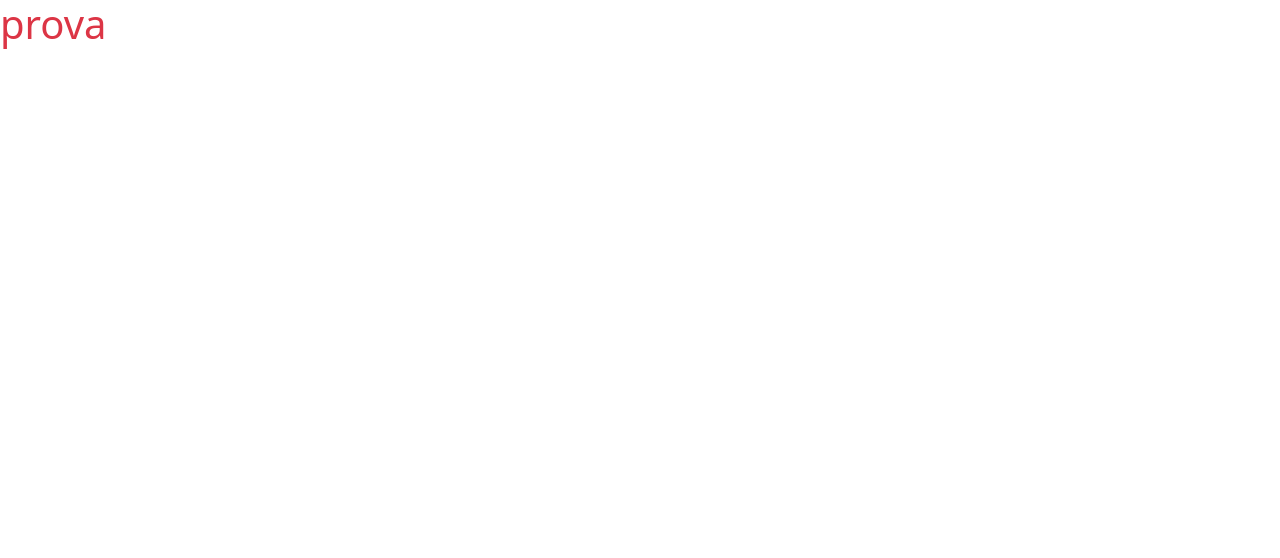
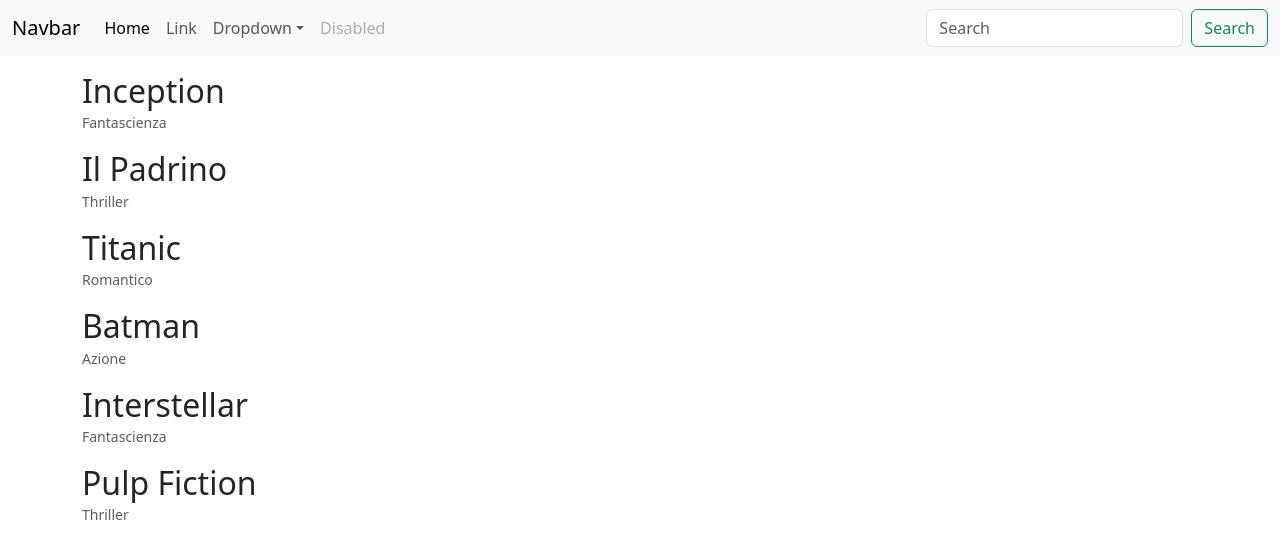
Before and after one commit to angeloren92/react-movie-filter, a React (Vite) app: page / in a window 1280 px wide. Shown: the top 558 px of the page. Built offline with nearby package versions, Linux system fonts and the light colour scheme.

Commit message:
create mail title and genre list

```diff
--- a/src/App.jsx
+++ b/src/App.jsx
@@ -1,4 +1,5 @@
 import AppMain from './components/AppMain'
+import AppHeader from './components/AppHeader'
 
 function App() {
 
@@ -13,6 +14,7 @@ function App() {
 
   return (
     <>
+      <AppHeader />
       <AppMain movies={movies} />
     </>
   )
--- /dev/null
+++ b/src/components/AppHeader.jsx
@@ -0,0 +1,43 @@
+export default function AppHeader() {
+
+    return (
+        <header>
+            <nav className="navbar navbar-expand-lg bg-body-tertiary">
+                <div className="container-fluid">
+                    <a className="navbar-brand" href="#">Navbar</a>
+                    <button className="navbar-toggler" type="button" data-bs-toggle="collapse" data-bs-target="#navbarSupportedContent" aria-controls="navbarSupportedContent" aria-expanded="false" aria-label="Toggle navigation">
+                        <span className="navbar-toggler-icon"></span>
+                    </button>
+                    <div className="collapse navbar-collapse" id="navbarSupportedContent">
+                        <ul className="navbar-nav me-auto mb-2 mb-lg-0">
+                            <li className="nav-item">
+                                <a className="nav-link active" aria-current="page" href="#">Home</a>
+                            </li>
+                            <li className="nav-item">
+                                <a className="nav-link" href="#">Link</a>
+                            </li>
+                            <li className="nav-item dropdown">
+                                <a className="nav-link dropdown-toggle" href="#" role="button" data-bs-toggle="dropdown" aria-expanded="false">
+                                    Dropdown
+                                </a>
+                                <ul className="dropdown-menu">
+                                    <li><a className="dropdown-item" href="#">Action</a></li>
+                                    <li><a className="dropdown-item" href="#">Another action</a></li>
+                                    <li><hr className="dropdown-divider" /></li>
+                                    <li><a className="dropdown-item" href="#">Something else here</a></li>
+                                </ul>
+                            </li>
+                            <li className="nav-item">
+                                <a className="nav-link disabled" aria-disabled="true">Disabled</a>
+                            </li>
+                        </ul>
+                        <form className="d-flex" role="search">
+                            <input className="form-control me-2" type="search" placeholder="Search" aria-label="Search" />
+                            <button className="btn btn-outline-success" type="submit">Search</button>
+                        </form>
+                    </div>
+                </div>
+            </nav>
+        </header>
+    )
+}
--- a/src/components/AppMain.jsx
+++ b/src/components/AppMain.jsx
@@ -2,7 +2,22 @@ export default function AppMain({movies}) {
 
     return(
         <main>
-            <h1 className="text-danger">prova</h1>
+            <div className="container">
+                <div className="row">
+                    <div className="col">
+                        <ul className="list-unstyled">
+                        {
+                            movies.map(({title, genre}, index) => (
+                                <li key={index} className="my-3">
+                                    <h2 className="m-0">{title}</h2>
+                                    <small className="text-muted">{genre}</small>
+                                </li>
+                            ))
+                        }
+                        </ul>
+                    </div>
+                </div>
+            </div>
         </main>
     )
 }
```
